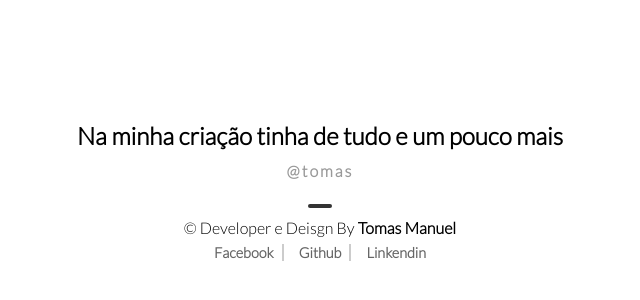
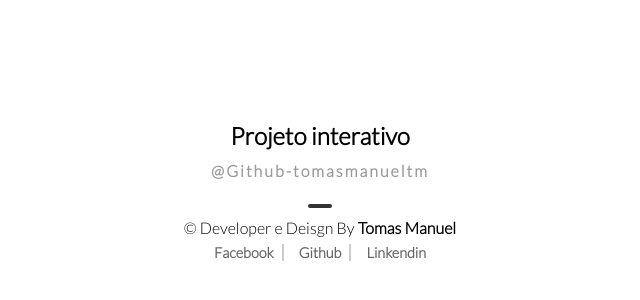
Before and after one commit to TomasManuelTM/frases, a plain HTML site: page index.html in a window 1280 px wide. Shown: the part 208-508 px from the top of the page, without its empty margins (320-960 px from the left). Drawn offline with Linux system fonts and the light colour scheme.

Commit message:
projeto tomasmanuel

```diff
--- a/index.html
+++ b/index.html
@@ -10,7 +10,10 @@
 <body>
 
     <div class="carousel">
-        <hgroup class="carouselItem"></hgroup>
+        <hgroup class="carouselItem">
+            <h2>Tomas Manuel</h2>
+            <p>01h10 - 05/05/2022<p></p>
+        </hgroup>
         <div>
             <p>&copy Developer e Deisgn By <strong>Tomas Manuel</strong></p>
             <span>
--- a/index.js
+++ b/index.js
@@ -1,44 +1,37 @@
+// recursos
 let $ = (e) => document.querySelector(e);
-
-// pegar tela
 var carouselItem = $(".carouselItem");
-
-carouselItem.innerHTML = "<h2>Tomas Manuel</h2> <p>@Criador<p>";
 
 
 
 
-
+// controles
 const controls = {
     item : 0,
     tmp : 0,
     segundo : 10,
 
     frasesItem : [
-        {autor: "Github-tomasmanuel", msg: "Projeto interativo"},
-        {autor: "tomas", msg: "Na minha criação tinha de tudo e um pouco mais"},
-        {autor: "tomasmanuel", msg: "Pprojeto criado em 05/05/2022 | 01h10 - 02h50"},
-        {autor: "Proposito", msg: "Espero que usas sua criativade para melhorar este meu projeto"}
+        {autor: "Github-tomasmanueltm", msg: "Projeto interativo"},
+        {autor: "Desenvolvimento", msg: "Html, Sass, Js"},
+        {autor: "Sobre", msg: "Na minha criação tinha de tudo e um pouco mais"},
+        {autor: "Meu proposito", msg: "Espero que usas sua criativade para melhorar este meu projeto"}
     ]
 }
 
-contTempo = ()=>{
-
-
-    if(controls.tmp == 10)
-    {
+// funcao
+carouselStart = ()=>{
+    if(controls.tmp == 10){
         controls.tmp = 0
 
-        if(controls.item == controls.frasesItem.length)
-        {
+        if(controls.item == controls.frasesItem.length){
                 controls.item = 0
         }
+        carouselItem.innerHTML =  `<h2>${controls.frasesItem[controls.item].msg}</h2><p>@${controls.frasesItem[controls.item].autor}<p>`;
         controls.item++
-
-        carouselItem.innerHTML =  `<h2>${controls.frasesItem[controls.item].msg}</h2><p>@${controls.frasesItem[controls.item].autor}<p>`;
     }
     controls.tmp++
 }
 
-
-setInterval(()=>{contTempo()}, 300);
+// conometro
+setInterval(()=>{carouselStart()}, 300);
```
